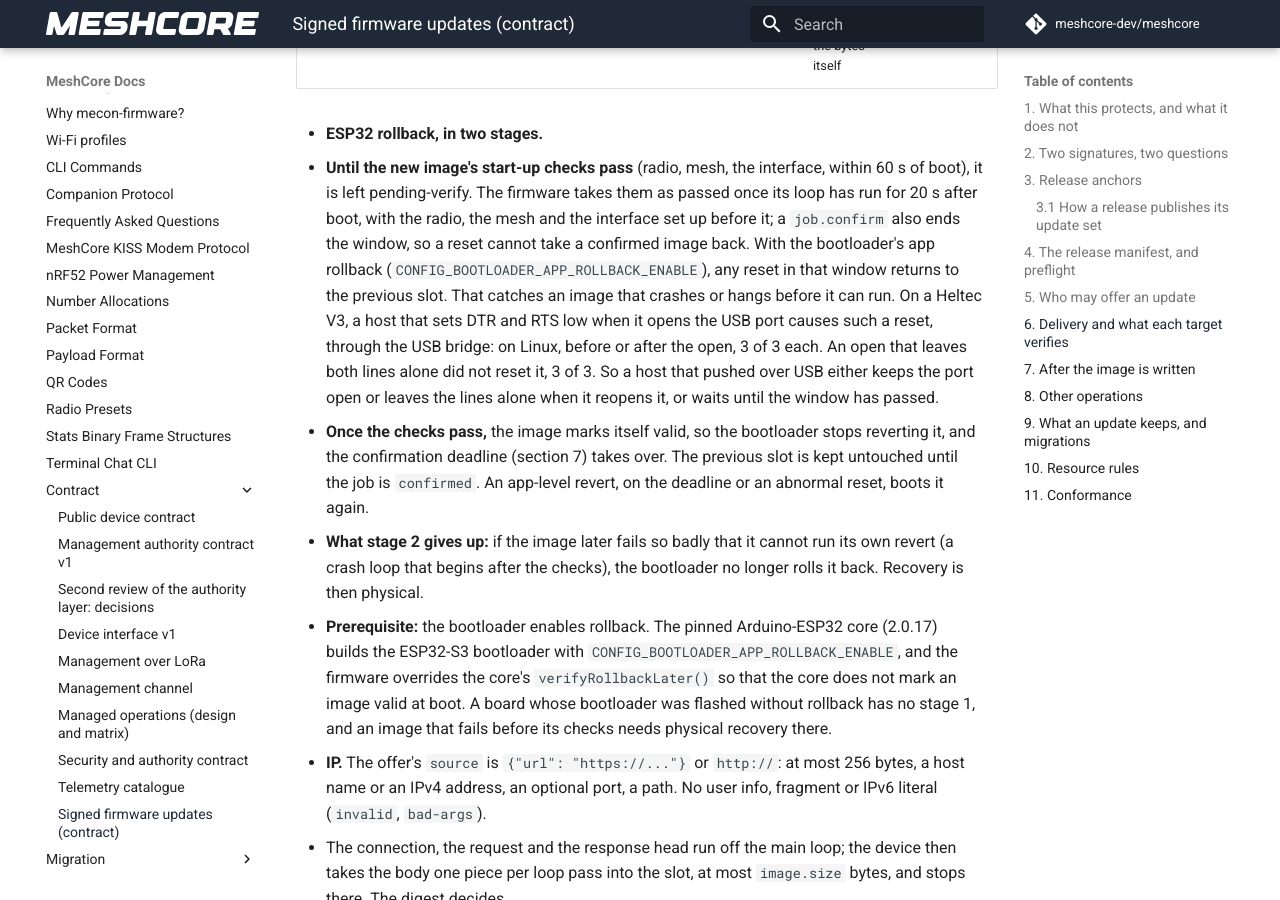
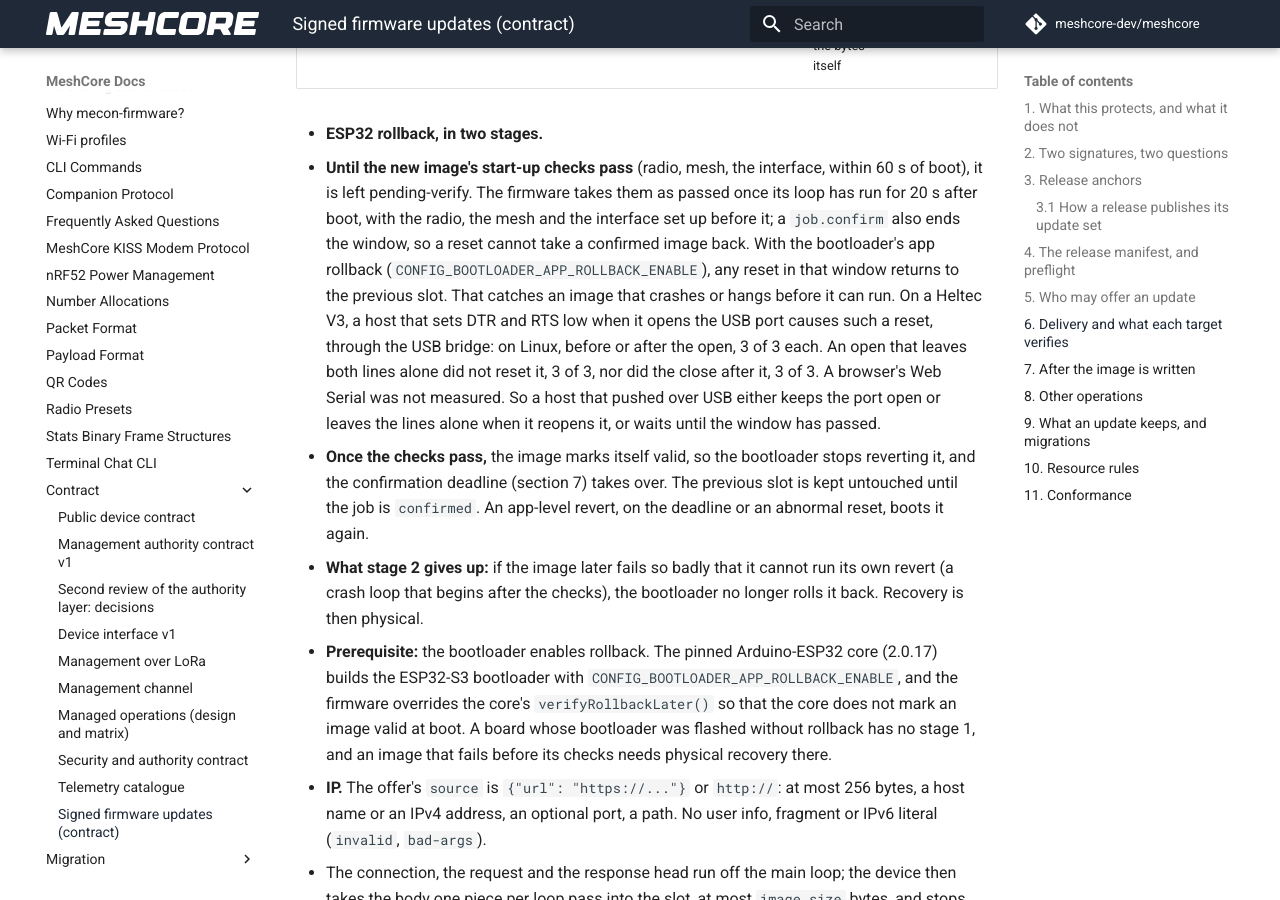
Before and after one commit to hoejriis/mecon-firmware, an MkDocs documentation site: the page built from docs/contract/UPDATES.md, in a window 1280 px wide and 900 px high, scrolled down 7108 px. Built offline with MkDocs 1.6.1 and Material for MkDocs 9.7.7, drawn with Linux system fonts in a browser that asks for light colours; comment, search, counter and statistics services are not loaded.

Commit message:
Docs: closing a V3's port after an untouched open does not reset it
Measured by the mesh coder on v3test by its uptime, 3 of 3. A browser's Web Serial is still not measured.

Co-Authored-By: Claude Opus 5.5 (1M context) <noreply@anthropic.com>

```diff
--- a/docs/contract/UPDATES.md
+++ b/docs/contract/UPDATES.md
@@ -138,7 +138,7 @@ Measured worst cases:
 
 - **ESP32 rollback, in two stages.**
   1. **Until the new image's start-up checks pass** (radio, mesh, the interface, within 60 s of boot), it is left pending-verify. The firmware takes them as passed once its loop has run for 20 s after boot, with the radio, the mesh and the interface set up before it; a `job.confirm` also ends the window, so a reset cannot take a confirmed image back. With the bootloader's app rollback (`CONFIG_BOOTLOADER_APP_ROLLBACK_ENABLE`), any reset in that window returns to the previous slot. That catches an image that crashes or hangs before it can run.
-     On a Heltec V3, a host that sets DTR and RTS low when it opens the USB port causes such a reset, through the USB bridge: on Linux, before or after the open, 3 of 3 each. An open that leaves both lines alone did not reset it, 3 of 3. So a host that pushed over USB either keeps the port open or leaves the lines alone when it reopens it, or waits until the window has passed.
+     On a Heltec V3, a host that sets DTR and RTS low when it opens the USB port causes such a reset, through the USB bridge: on Linux, before or after the open, 3 of 3 each. An open that leaves both lines alone did not reset it, 3 of 3, nor did the close after it, 3 of 3. A browser's Web Serial was not measured. So a host that pushed over USB either keeps the port open or leaves the lines alone when it reopens it, or waits until the window has passed.
   2. **Once the checks pass,** the image marks itself valid, so the bootloader stops reverting it, and the confirmation deadline (section 7) takes over. The previous slot is kept untouched until the job is `confirmed`. An app-level revert, on the deadline or an abnormal reset, boots it again.
   - **What stage 2 gives up:** if the image later fails so badly that it cannot run its own revert (a crash loop that begins after the checks), the bootloader no longer rolls it back. Recovery is then physical.
   - **Prerequisite:** the bootloader enables rollback. The pinned Arduino-ESP32 core (2.0.17) builds the ESP32-S3 bootloader with `CONFIG_BOOTLOADER_APP_ROLLBACK_ENABLE`, and the firmware overrides the core's `verifyRollbackLater()` so that the core does not mark an image valid at boot. A board whose bootloader was flashed without rollback has no stage 1, and an image that fails before its checks needs physical recovery there.
```
Also changed, not shown: docs/HARDWARE_VERIFIED.md (+1 -1 lines).
